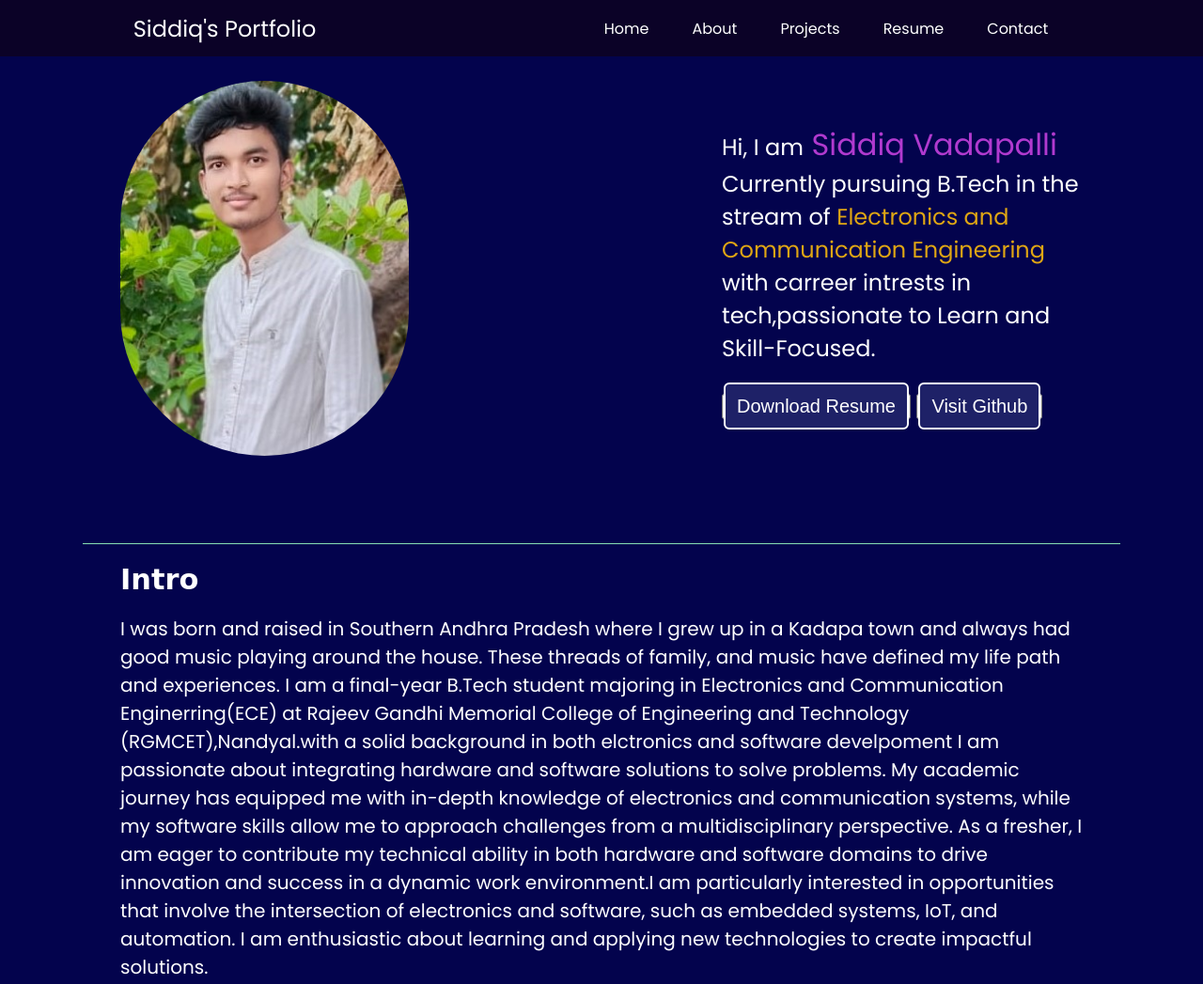
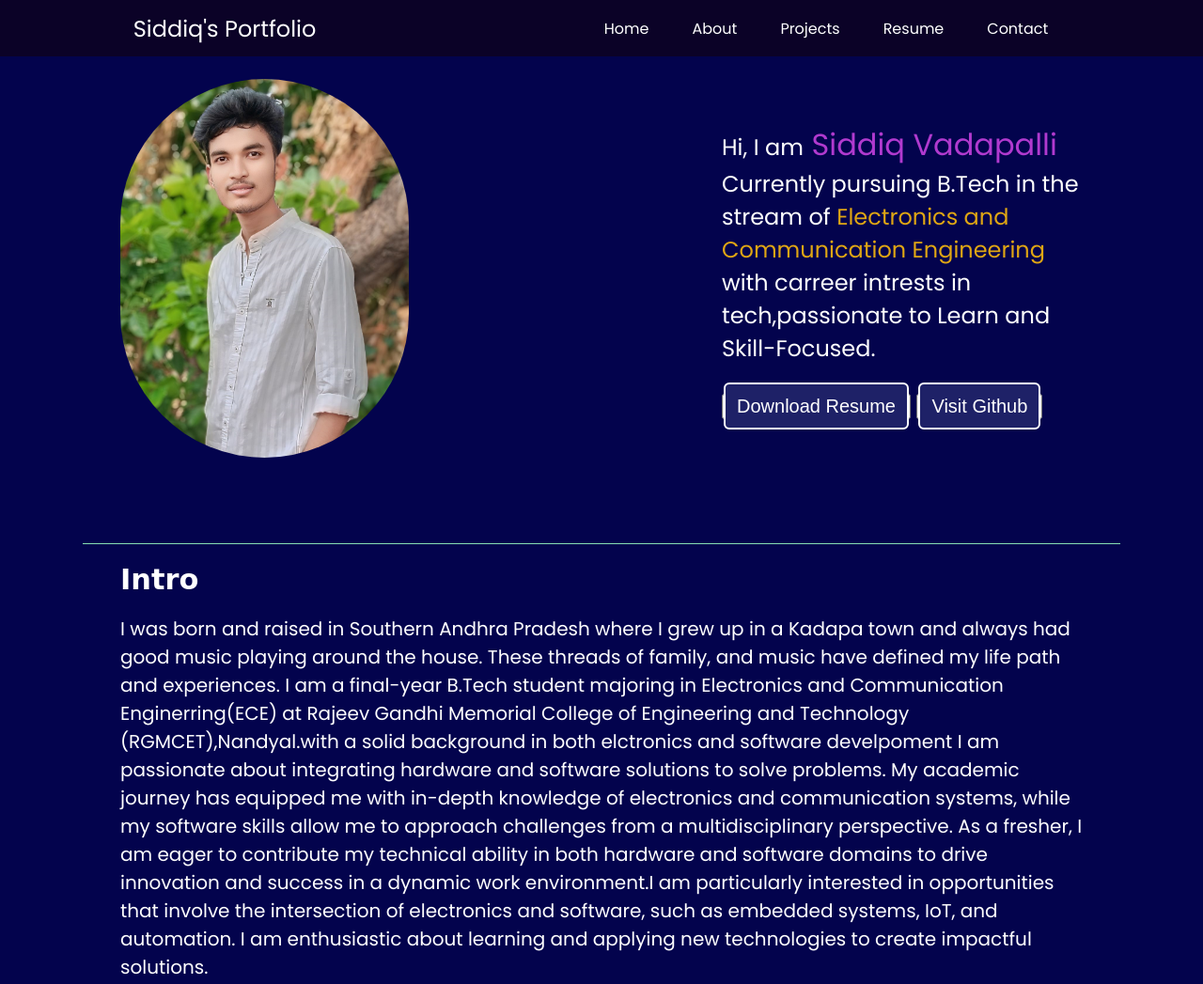
Before and after one commit to Vadapallisiddiq123/Portfolio, a plain HTML site: page index.html in a window 1280 px wide. Shown: the top 1047 px of the page at 94% size. Drawn offline with nearby package versions, Linux system fonts and the light colour scheme.

Commit message:
Update index.html

```diff
--- a/index.html
+++ b/index.html
@@ -35,7 +35,7 @@
 
             <section class="first">
                 <div class="leftsection">
-                    <img src="sid.png" alt="">
+                    <img src="sid1.png" alt="">
                 </div>
                 <div class="rightsection">
                     Hi, I am<span class="purple">
```
